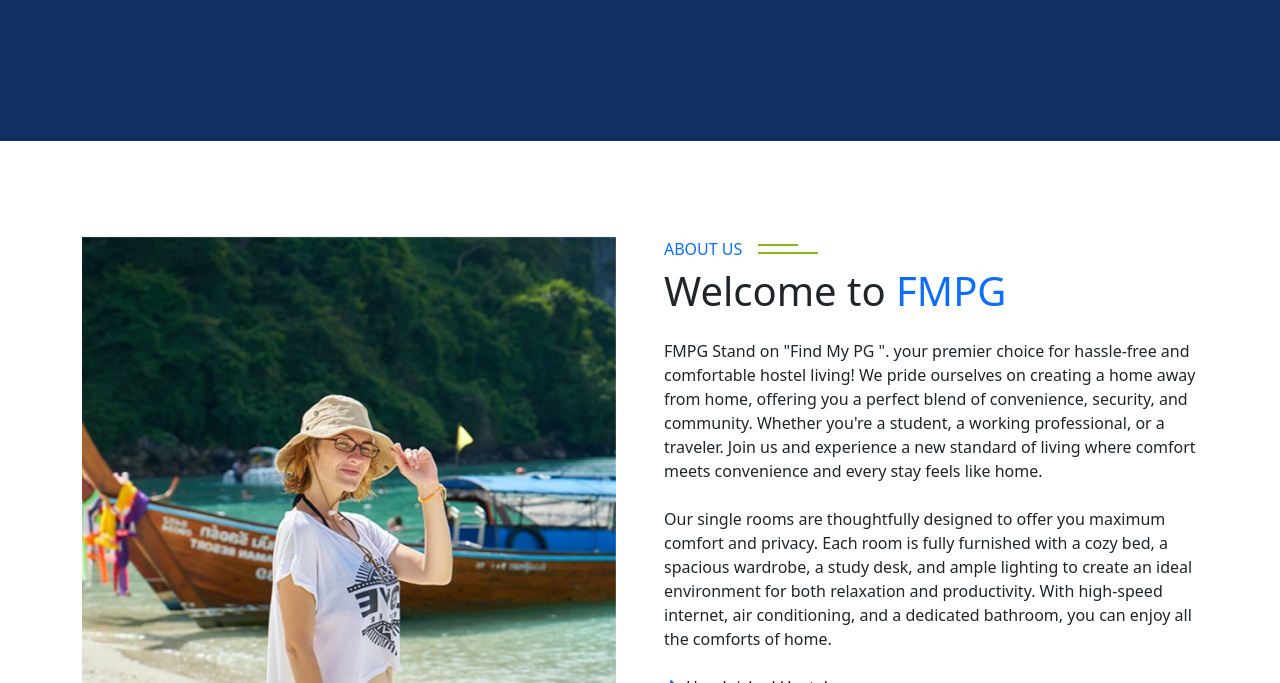
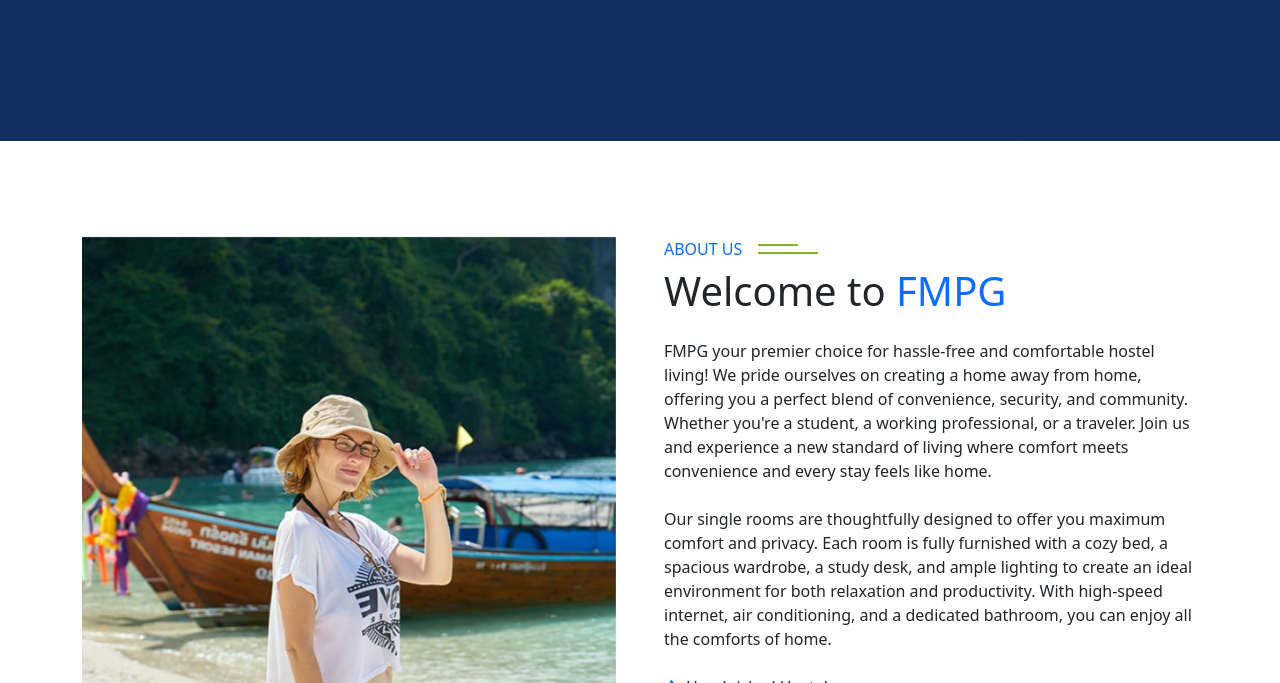
Before and after one commit to Vivekkumarprince1/FindMyPG, a website: page index.html in a window 1280 px wide. Shown: the part 497-1180 px from the top of the page. Drawn offline with nearby package versions, Linux system fonts and the light colour scheme.

Commit message:
about changes

```diff
--- a/index.html
+++ b/index.html
@@ -130,7 +130,7 @@
                 <div class="col-lg-6 wow fadeInUp" data-wow-delay="0.3s">
                     <h6 class="section-title bg-white text-start text-primary pe-3">About Us</h6>
                     <h1 class="mb-4">Welcome to <span class="text-primary">FMPG</span></h1>
-                    <p class="mb-4">FMPG Stand on "Find My PG ". your premier choice for hassle-free and comfortable hostel living! We pride ourselves on creating a home away from home, offering you a perfect blend of convenience, security, and community. Whether you're a student, a working professional, or a traveler. Join us and experience a new standard of living where comfort meets convenience and every stay feels like home.</p>
+                    <p class="mb-4">FMPG your premier choice for hassle-free and comfortable hostel living! We pride ourselves on creating a home away from home, offering you a perfect blend of convenience, security, and community. Whether you're a student, a working professional, or a traveler. Join us and experience a new standard of living where comfort meets convenience and every stay feels like home.</p>
                     <p class="mb-4">Our single rooms are thoughtfully designed to offer you maximum comfort and privacy. Each room is fully furnished with a cozy bed, a spacious wardrobe, a study desk, and ample lighting to create an ideal environment for both relaxation and productivity. With high-speed internet, air conditioning, and a dedicated bathroom, you can enjoy all the comforts of home. </p>
                     <div class="row gy-2 gx-4 mb-4">
                         <div class="col-sm-6">
```
